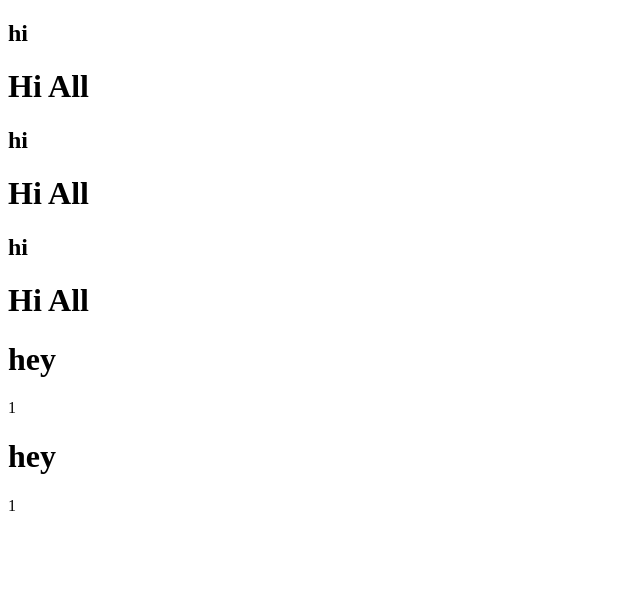
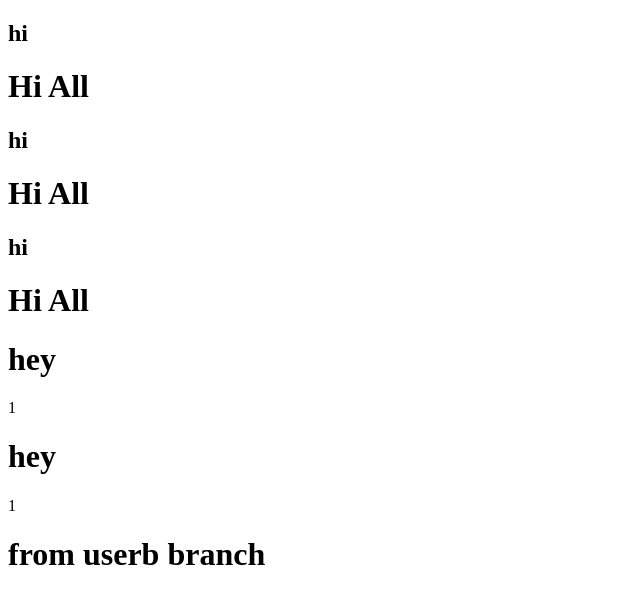
Before and after one commit to L8Y/ResApp, an Angular app: page / in a window 1280 px wide. Shown: the top 604 px of the page, without its empty margins (0-640 px from the left). Built offline with nearby package versions, Linux system fonts and the light colour scheme.

Commit message:
from userb branch

```diff
--- a/src/app/app.component.html
+++ b/src/app/app.component.html
@@ -26,3 +26,6 @@
 <nav>
     <a>1</a>
 </nav>
+<div>
+    <h1>from userb branch</h1>
+</div>
```
